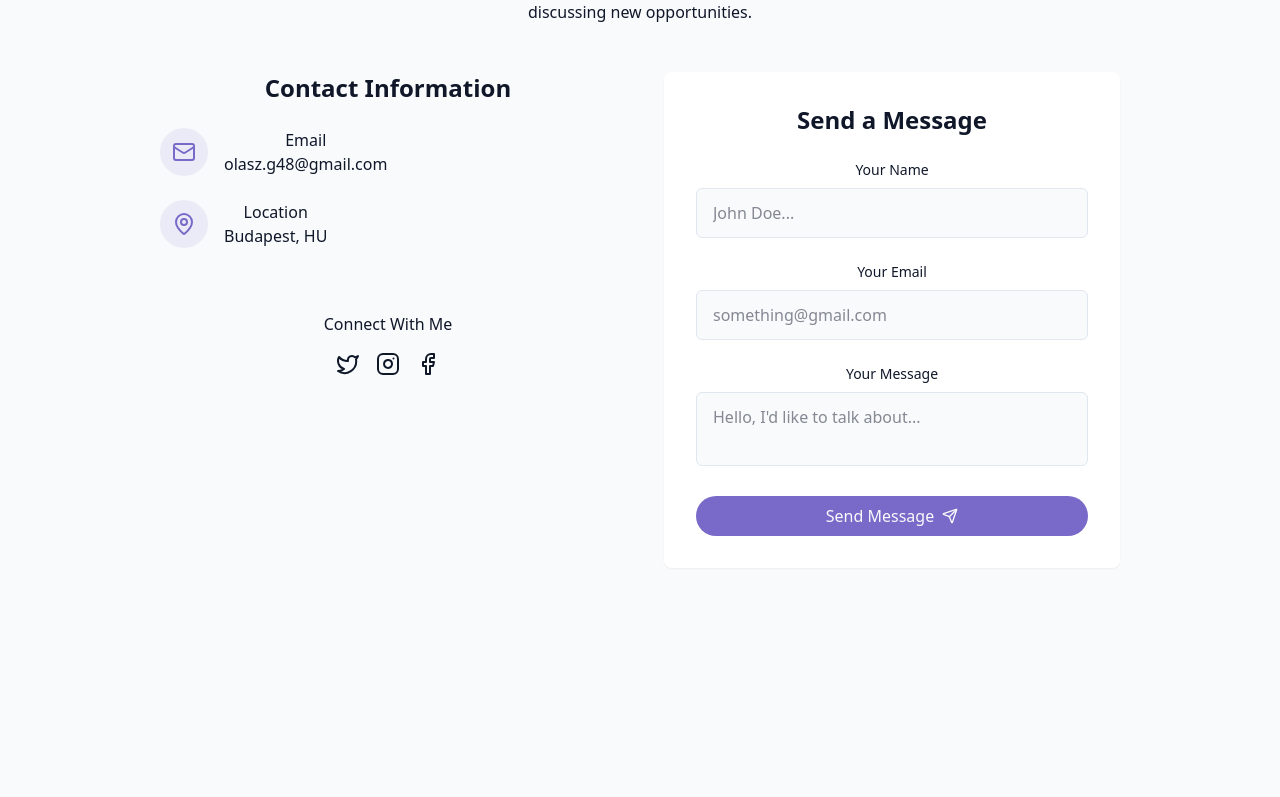
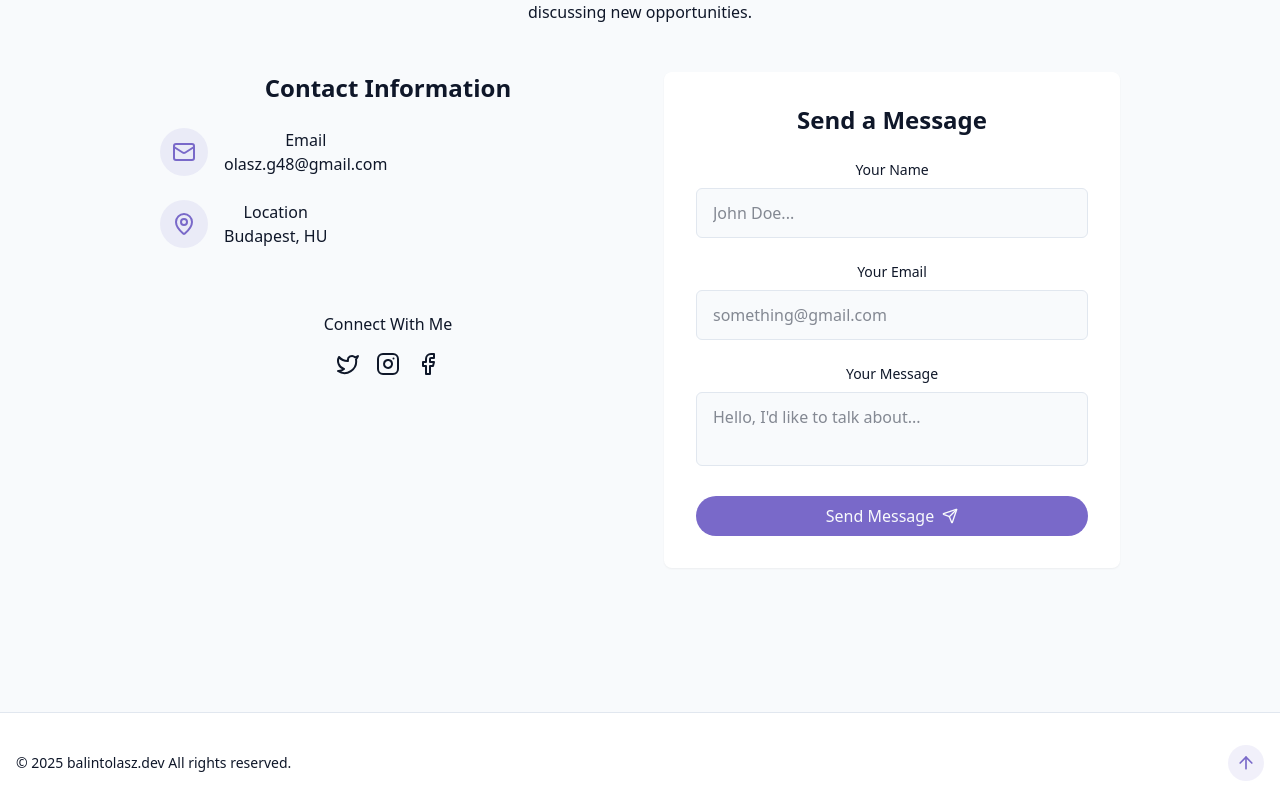
Before and after one commit to olaszb/purgalo-portfolio, a React (Vite) app: page / in a window 1280 px wide. Shown: the part 3784-4581 px from the top of the page. Before the commit the page ends 4448 px from the top, so only its background shows below. Built offline with nearby package versions, Linux system fonts and the light colour scheme.

Commit message:
Added footer with return to top arrow

```diff
--- /dev/null
+++ b/src/components/Footer.jsx
@@ -0,0 +1,21 @@
+import { ArrowUp } from "lucide-react";
+import { Link } from "react-scroll";
+
+export const Footer = () => {
+  return (
+    <footer className="py-4 px-4 bg-card relative border-t border-border mt-12 pt-8 flex flex-wrap justify-between items-center">
+      <p className="text-sm text-muted-foreground ">
+        &copy; {new Date().getFullYear()} balintolasz.dev All rights reserved.
+      </p>
+
+      <Link
+        to="hero"
+        smooth={true}
+        duration={700}
+        className="cursor-pointer p-2 rounded-full bg-primary/10 hover:bg-primary/30 text-primary transition-colors"
+      >
+        <ArrowUp size={20}/>
+      </Link>
+    </footer>
+  );
+};
--- a/src/pages/Home.jsx
+++ b/src/pages/Home.jsx
@@ -6,6 +6,7 @@ import { AboutSection } from "../components/AboutSection";
 import { SkillsSection } from "../components/SkillsSection";
 import { ProjectsSection } from "../components/ProjectsSection";
 import { ContactSection } from "../components/ContactSection";
+import { Footer } from "../components/Footer";
 
 export const Home = () => {
   return (
@@ -28,6 +29,7 @@ export const Home = () => {
       </main>
 
       {/* Footer */}
+      <Footer />
     </div>
   );
 };
```
